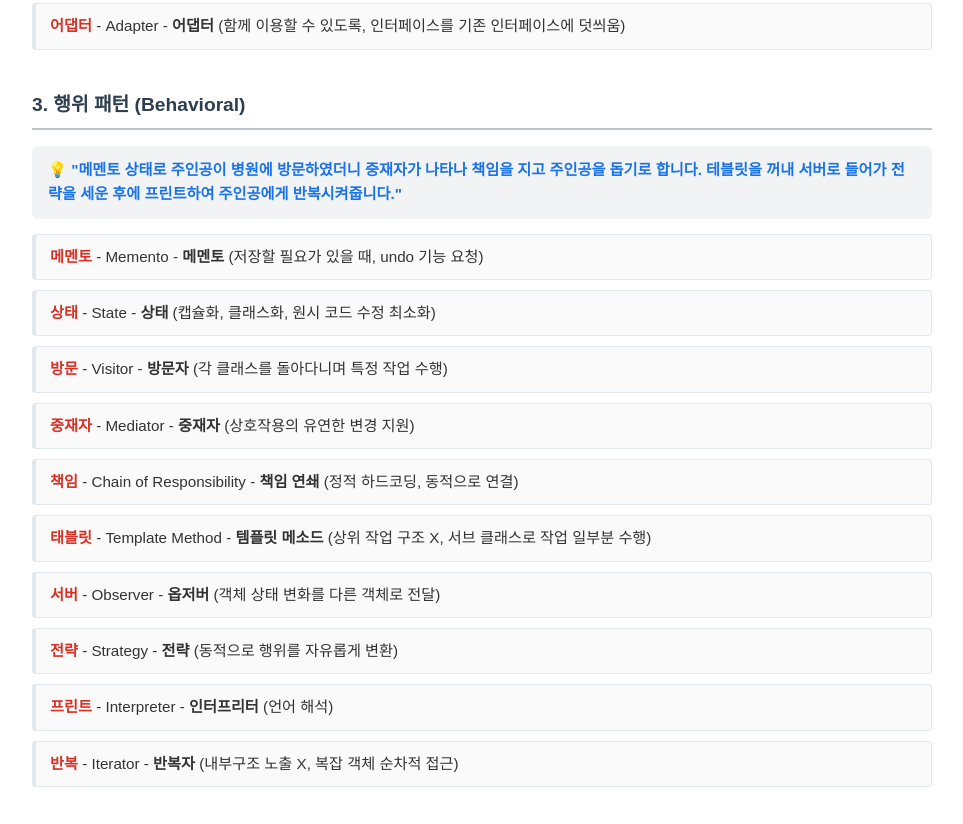
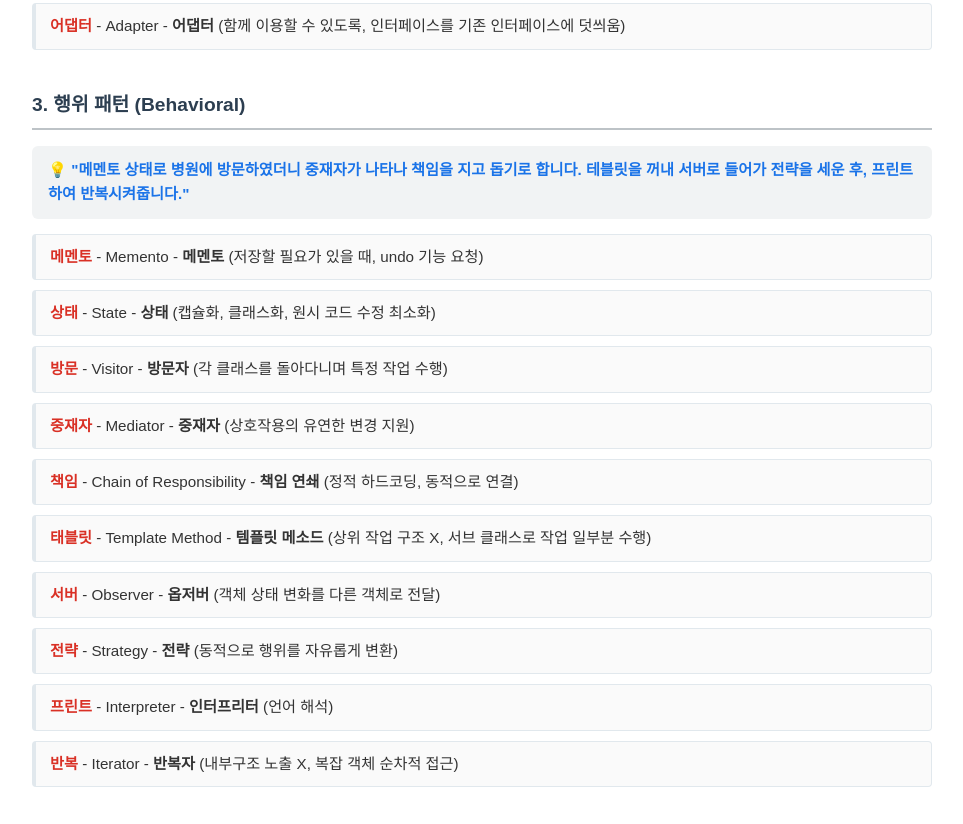
Before and after one commit to jyoungj11/exam-bank, a plain HTML site: page design_pattern.html in a window 1280 px wide. Shown: the part 1190-2014 px from the top of the page, without its empty margins (158-1121 px from the left). Drawn offline with Linux system fonts and the light colour scheme.

Commit message:
Restore design_pattern.html content

```diff
--- a/design_pattern.html
+++ b/design_pattern.html
@@ -129,7 +129,7 @@
 
         <!-- 3. 행위 패턴 -->
         <h2>3. 행위 패턴 (Behavioral)</h2>
-        <div class="story">💡 "메멘토 상태로 주인공이 병원에 방문하였더니 중재자가 나타나 책임을 지고 주인공을 돕기로 합니다. 테블릿을 꺼내 서버로 들어가 전략을 세운 후에 프린트하여 주인공에게 반복시켜줍니다."</div>
+        <div class="story">💡 "메멘토 상태로 병원에 방문하였더니 중재자가 나타나 책임을 지고 돕기로 합니다. 테블릿을 꺼내 서버로 들어가 전략을 세운 후, 프린트하여 반복시켜줍니다."</div>
 
         <div class="pattern-box"><span class="keyword">메멘토</span> - Memento - <strong>메멘토</strong> (저장할 필요가 있을 때, undo 기능 요청)</div>
         <div class="pattern-box"><span class="keyword">상태</span> - State - <strong>상태</strong> (캡슐화, 클래스화, 원시 코드 수정 최소화)</div>
```
